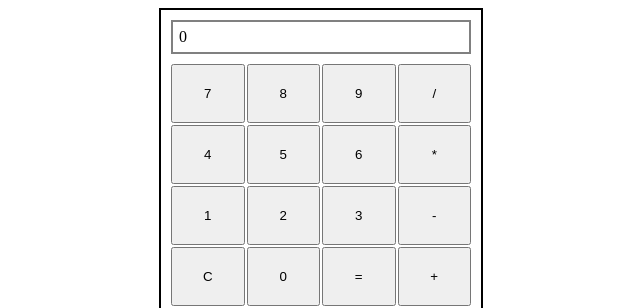
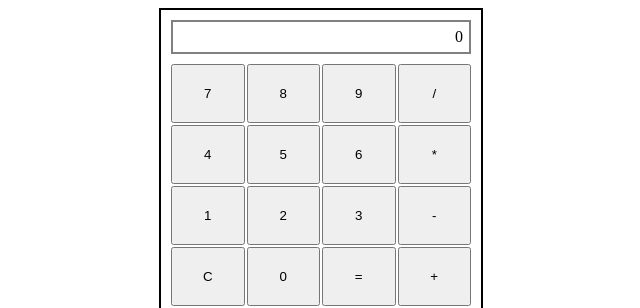
Before and after one commit to CalebAHJ/odin-calculator, a plain HTML site: page index.html in a window 1280 px wide. Shown: the top 308 px of the page, 319-959 px from the left. Drawn offline with Linux system fonts and the light colour scheme.

Commit message:
display shifted to right side

```diff
--- a/index.html
+++ b/index.html
@@ -12,7 +12,9 @@
 <body>
 
     <div id="container">
-        <div id="display">0</div>
+        <div id="displayContainer">
+            <div id="display">0</div>
+        </div>
         <div id="buttonContainer">
             <button id="zero">0</button>
             <button id="one">1</button>
--- a/style.css
+++ b/style.css
@@ -13,7 +13,9 @@ body {
     border: solid 2px black;
 }
 
-#display {
+#displayContainer {
+    display: flex;
+    justify-content: flex-end;
     border: solid 2px grey;
     padding: 6px;
 }
```
